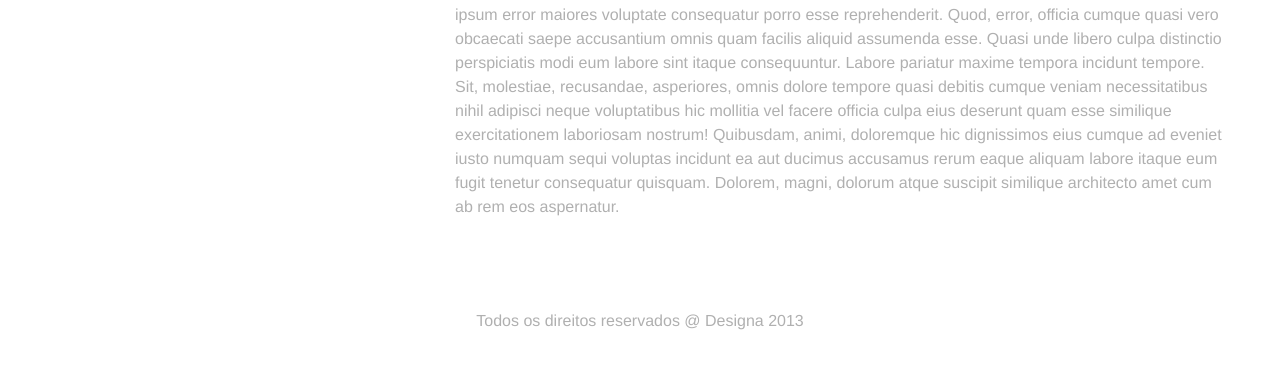
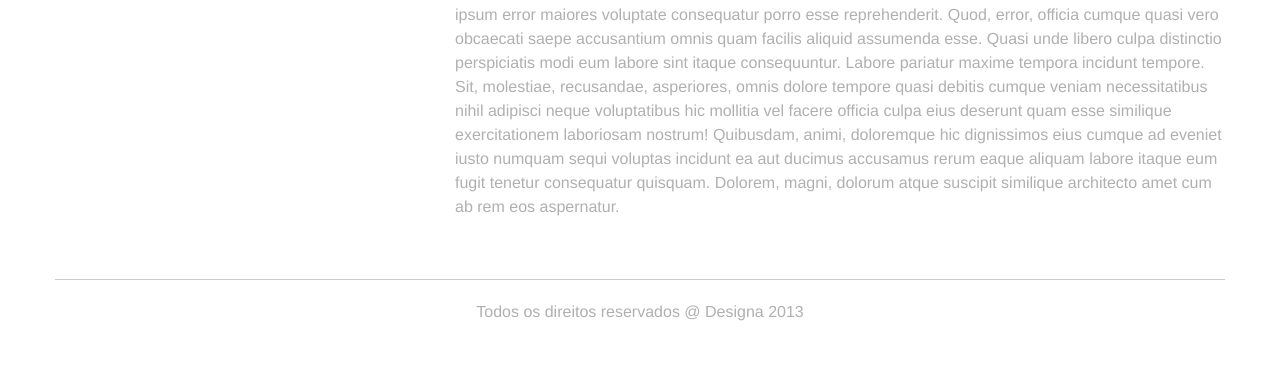
Before and after one commit to designa/startup-vale-2013, a plain HTML site: page index.html in a window 1280 px wide. Shown: the part 1946-2315 px from the top of the page. After the commit the page ends 2290 px from the top, so only its background shows below. Drawn offline with Linux system fonts and the light colour scheme.

Commit message:
Adição da borda no rodapé

```diff
--- a/index.html
+++ b/index.html
@@ -1,4 +1,3 @@
-
 <!DOCTYPE html>
 <html lang="pt-BR">
   <head>
@@ -132,7 +131,7 @@
         </div>
       </section>
 
-      <p class="jumbotron footer-copyright">Todos os direitos reservados @ Designa 2013</p>
+      <p class="footer-copyright">Todos os direitos reservados @ Designa 2013</p>
     </div>
 
   </body>
--- a/stylesheets/application.css
+++ b/stylesheets/application.css
@@ -132,9 +132,14 @@ body {
   color: #b0b0b0;
 }
 
+#execution .container {
+  border-bottom: 1px solid #ccc;
+  padding-bottom: 60px;
+}
+
 .footer-copyright {
+  margin: 20px 0;
   text-align: center;
-  margin-bottom: 40px;
 }
 
 
```
